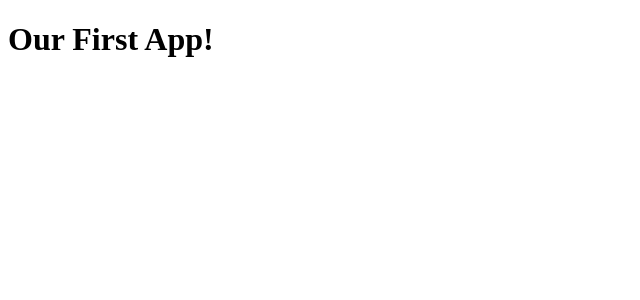
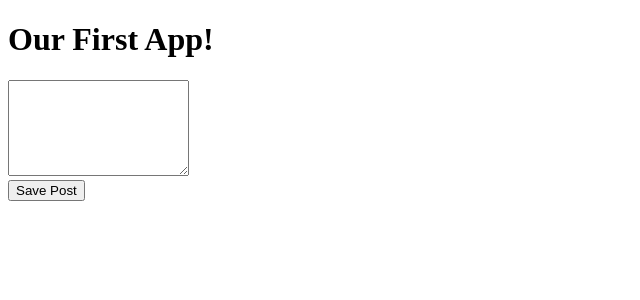
Before and after one commit to Lisonallie/angular-mean-course, an Angular app in the folder mean-course/: page / in a window 1280 px wide. Shown: the top 300 px of the page, without its empty margins (0-640 px from the left). Built offline with nearby package versions, Linux system fonts and the light colour scheme.

Commit message:
add arbitrary elements to test functionality

```diff
--- a/mean-course/src/app/app.component.html
+++ b/mean-course/src/app/app.component.html
@@ -1 +1,2 @@
 <h1>Our First App!</h1>
+<app-post-create></app-post-create>
--- a/mean-course/src/app/post-create/post-create.component.html
+++ b/mean-course/src/app/post-create/post-create.component.html
@@ -1 +1,4 @@
-<p>post-create works!</p>
+<textarea rows="6"></textarea>
+<br />
+<button (click)="onAddPost()">Save Post</button>
+<p>{{ newPost }}</p>
--- a/mean-course/src/app/post-create/post-create.component.ts
+++ b/mean-course/src/app/post-create/post-create.component.ts
@@ -6,10 +6,16 @@ import { Component, OnInit } from '@angular/core';
   styleUrls: ['./post-create.component.sass']
 })
 export class PostCreateComponent implements OnInit {
+  newPost = '';
+
 
   constructor() { }
 
   ngOnInit() {
   }
 
+  onAddPost() {
+    this.newPost = "The user's post";
+  }
+
 }
```
